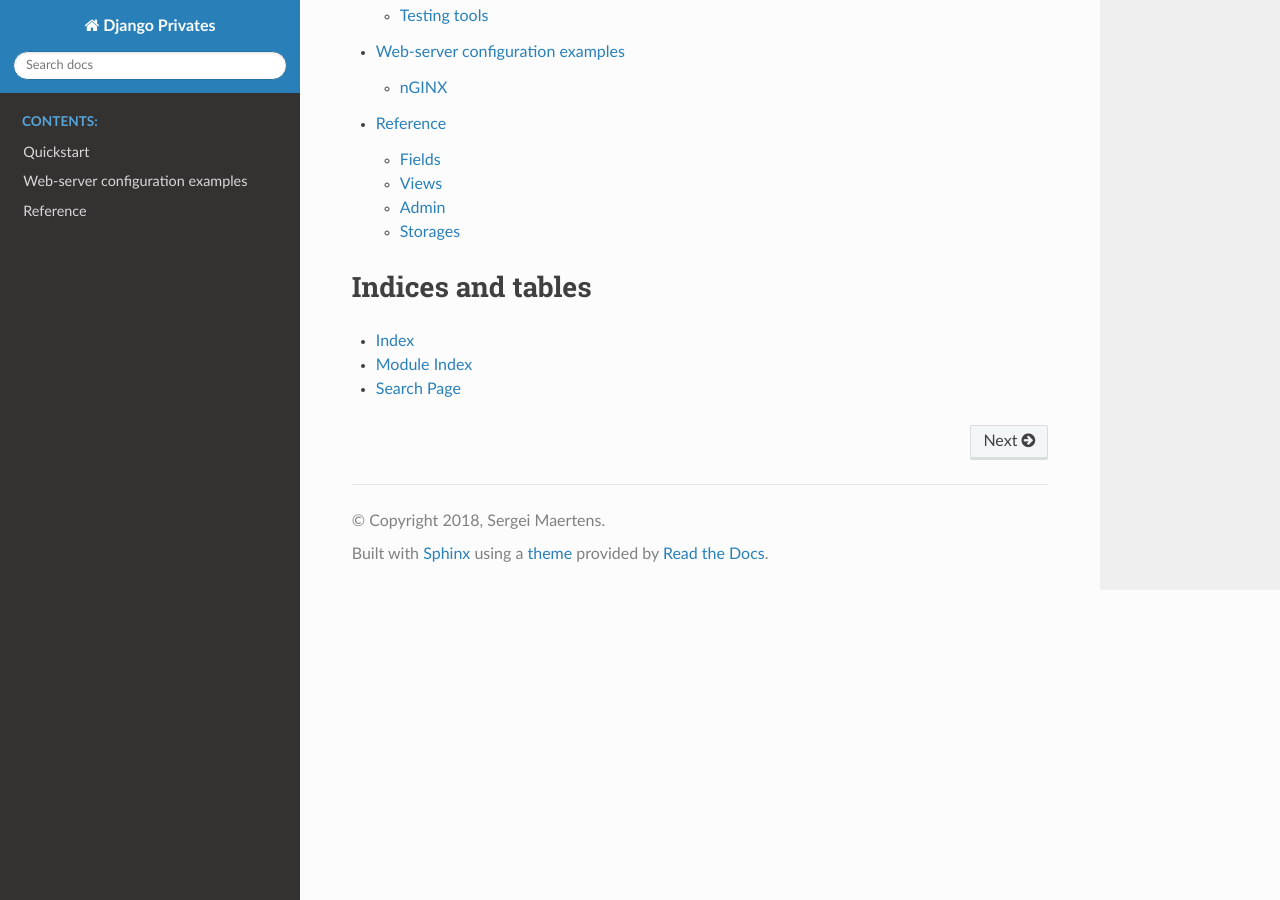
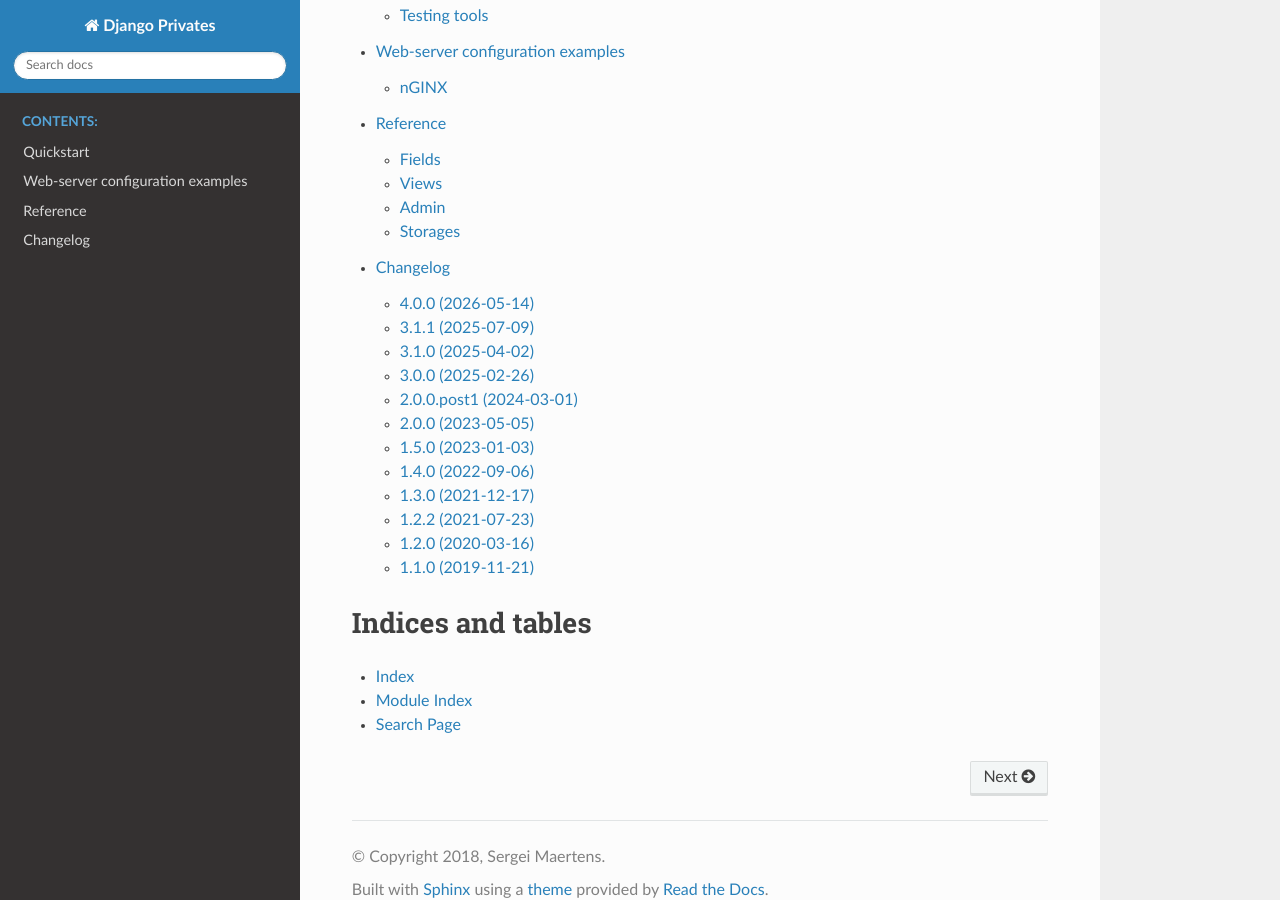
Before and after one commit to sergei-maertens/django-privates, a Sphinx documentation site: the page built from docs/index.rst, in a window 1280 px wide and 900 px high, scrolled down 855 px. Built offline with Sphinx 7.4.7 and the Read the Docs theme 3.1.0, drawn with Linux system fonts in a browser that asks for light colours.

Commit message:
:bookmark: Bump to 4.0 and update changelog

```diff
--- /dev/null
+++ b/docs/changelog.rst
@@ -0,0 +1,3 @@
+.. _changelog:
+
+.. include:: ../Changelog.rst
--- a/docs/conf.py
+++ b/docs/conf.py
@@ -30,7 +30,7 @@
 author = "Sergei Maertens"
 
 # The full version, including alpha/beta/rc tags
-release = "3.1.1"
+release = "4.0.0"
 
 
 # -- General configuration ---------------------------------------------------
--- a/docs/index.rst
+++ b/docs/index.rst
@@ -36,6 +36,7 @@
    quickstart
    examples
    reference
+   changelog
 
 
 Indices and tables
--- a/privates/__init__.py
+++ b/privates/__init__.py
@@ -1 +1 @@
-__version__ = "3.1.1"
+__version__ = "4.0.0"
--- a/pyproject.toml
+++ b/pyproject.toml
@@ -70,7 +70,7 @@
 DJANGO_SETTINGS_MODULE = "testapp.settings"
 
 [tool.bumpversion]
-current_version = "3.1.1"
+current_version = "4.0.0"
 files = [
     {filename = "privates/__init__.py"},
     {filename = "docs/conf.py"},
```
Also changed, not shown: Changelog.rst (+56 -0 lines).
